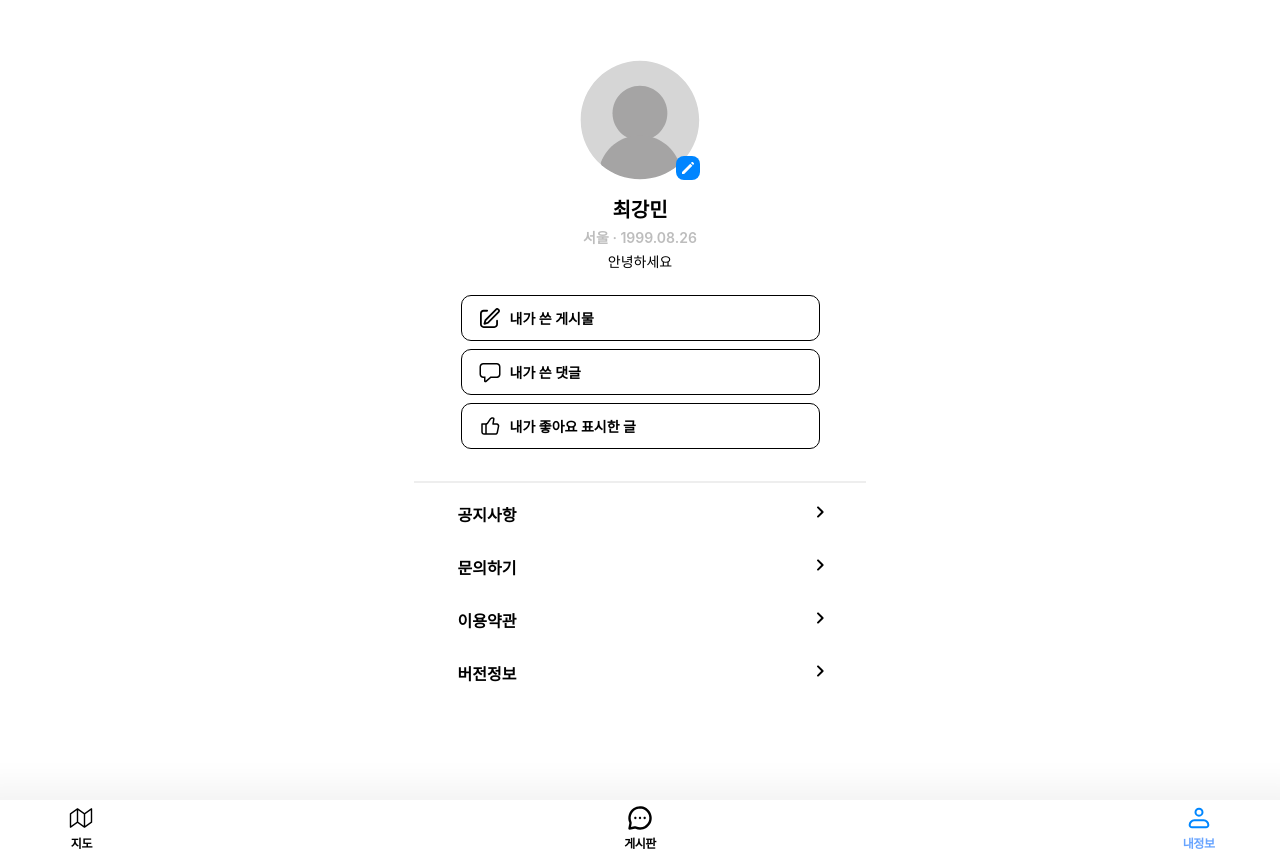
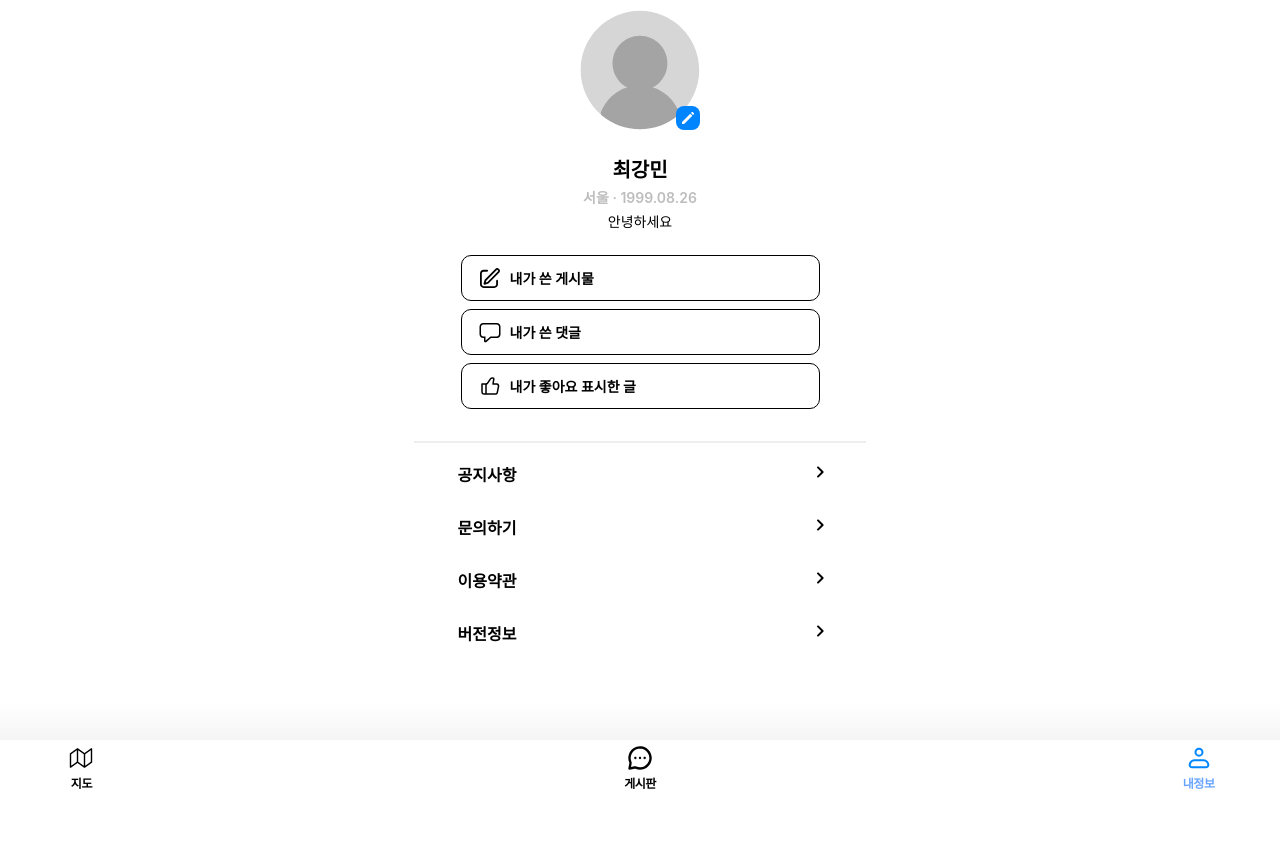
Before and after one commit to GyunHeee/Team_OE-FRONT, a React (Create React App) app: page /profile in a window 1280 px wide. After the commit the page ends 800 px from the top, so only its background shows below. Built offline with nearby package versions, Linux system fonts and the light colour scheme.

Commit message:
not found 컴포넌트 크기 뷰포트에 맞춰 수정

```diff
--- a/src/App.css
+++ b/src/App.css
@@ -42,8 +42,9 @@ button {
   border: none;
 }
 
-.content {
-  min-height: calc(100vh - 49px);
+.content,
+.not-found {
+  min-height: calc(100vh - 60px);
 }
 
 li {
--- a/src/components/BottomNav.jsx
+++ b/src/components/BottomNav.jsx
@@ -19,11 +19,6 @@ const items = [
     icon: '/icons/nav_profile.svg',
   },
 ];
-
-const PreventOverflow = styled.div`
-  height: 49px;
-  width: 100%;
-`;
 
 const NavContainer = styled.nav`
   display: flex;
@@ -80,7 +75,6 @@ export default function BottomNav() {
 
   return (
     <>
-      <PreventOverflow />
       <NavContainer>
         <NavList>
           {items.map((item) =>
--- a/src/index.js
+++ b/src/index.js
@@ -18,6 +18,7 @@ import ProfileModifyView from './pages/profile/ProfileModifyView';
 import AddPostView from './pages/user/AddPostView';
 import SearchView from './pages/SearchView';
 import UserCommentView from './pages/user/UserCommentView';
+import MapView from './pages/map/MapView';
 
 const router = createBrowserRouter([
   {
@@ -38,6 +39,7 @@ const router = createBrowserRouter([
       { path: '/addPost', element: <AddPostView /> },
       { path: '/search/:user_id', element: <SearchView /> },
       { path: '/user/comment/:user_id', element: <UserCommentView /> },
+      { path: '/map', element: <MapView /> },
     ],
   },
 ]);
--- a/src/pages/NotFoundView.jsx
+++ b/src/pages/NotFoundView.jsx
@@ -7,7 +7,7 @@ export default function NotFoundView() {
 
   return (
     <>
-      <div>Not found</div>
+      <div className="not-found">Not found</div>
       {pathname.startsWith('/login') || <BottomNav />}
     </>
   );
--- /dev/null
+++ b/src/pages/map/MapView.jsx
@@ -0,0 +1,7 @@
+export default function MabView() {
+  return (
+    <div>
+      <div>map view</div>
+    </div>
+  );
+}
--- a/src/pages/profile/components/MyProfile.jsx
+++ b/src/pages/profile/components/MyProfile.jsx
@@ -3,8 +3,8 @@ import { Link } from 'react-router-dom';
 
 const ImageContiner = styled.div`
   position: relative;
-  margin-top: 60px;
-  margin-bottom: 10px;
+  margin-top: 10px;
+  margin-bottom: 20px;
 `;
 
 const MyImage = styled.img`
```
